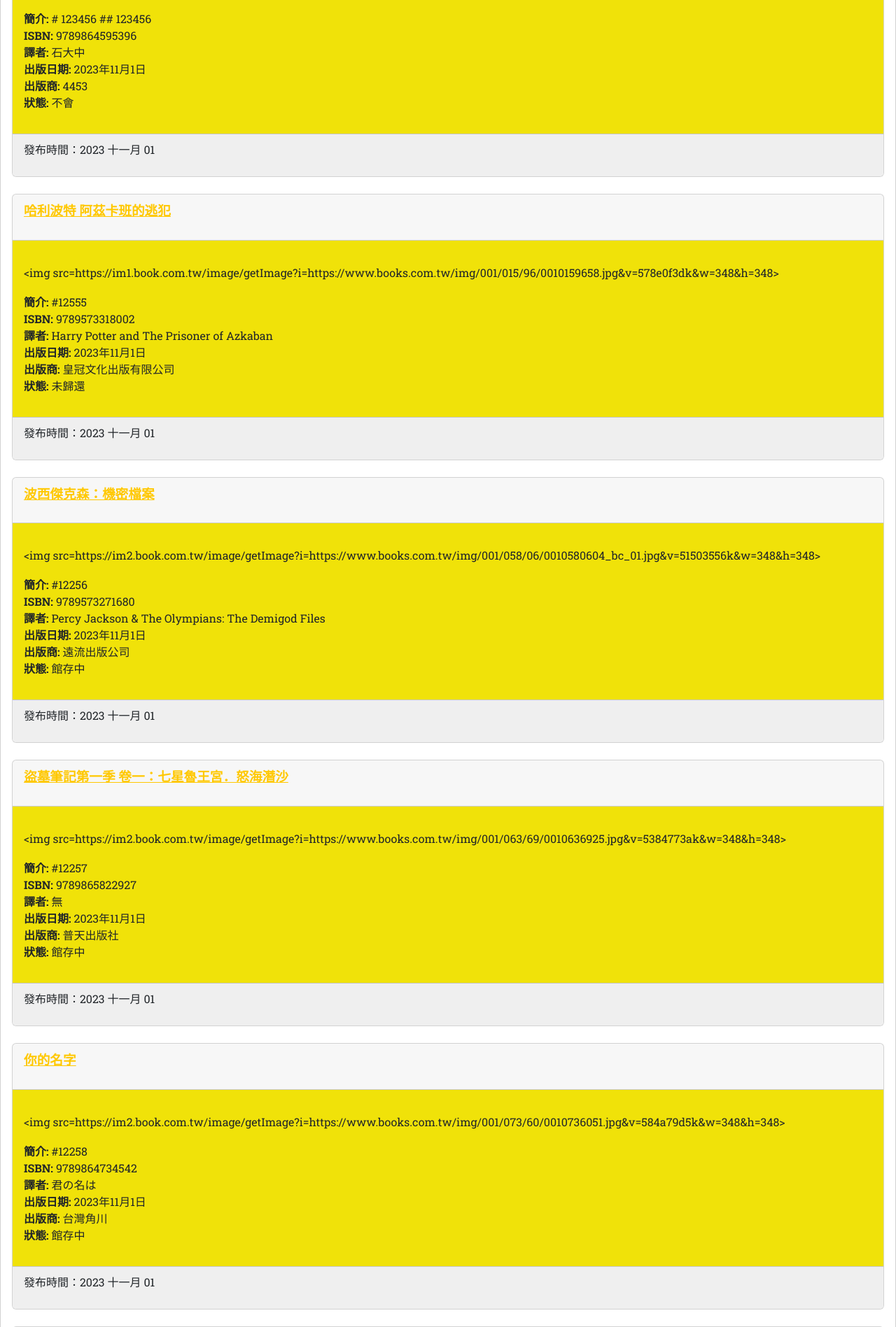
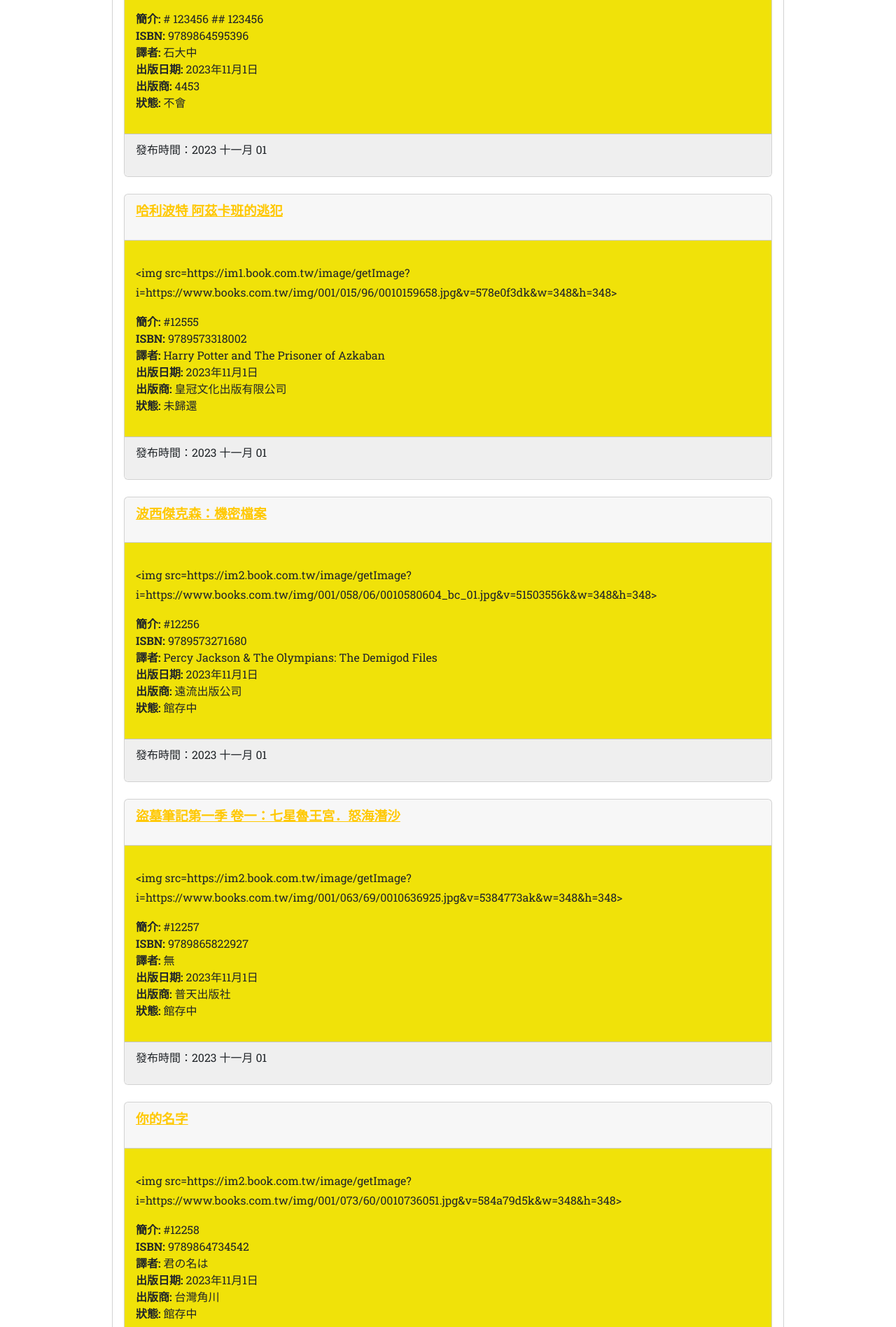
Before and after one commit to 11056002/Final-Exam_Library, a Django app: page / in a window 1280 px wide. Shown: the part 2912-4809 px from the top of the page at 70% size. Run offline with Django 4.2, Linux system fonts and the light colour scheme; data comes from the database, SQL or seed files in the repository; both versions use the stored data as it was after the commit; some libraries are stand-ins or nearby versions.

Commit message:
補充5筆資料，編排初稿確定

```diff
--- a/templates/base2.html
+++ b/templates/base2.html
@@ -94,7 +94,7 @@
             <br>
             <a class="newbutton" href="#services">查看更多書籍</a>
         </section>
-        <div class = "col-sm-12 mx-auto ">
+        <div class = "col-sm-9 mx-auto">
             <div class="card">
                 <div class ="card-header">
                     {% block headmessage %}{% endblock headmessage %}
--- a/templates/index.html
+++ b/templates/index.html
@@ -1,7 +1,7 @@
 {% extends "base2.html" %}
 {% load markdown_extras %}
-{% block title %}歡迎光臨我的部落格{% endblock title %}
-{% block headmessage %} <h3 style='font-family:標楷體; text-align: center;'>本站文章列表</h3> {% endblock headmessage %}
+{% block title %}歡迎光臨本館{% endblock title %}
+{% block headmessage %} <h3 style='font-family:標楷體; text-align: center;'>本館藏書</h3> {% endblock headmessage %}
 {% block content %}
     <h2>書本列表</h2>
         {% for book in books %}
@@ -13,13 +13,13 @@
                 </div>
                 <div class='card-body' style='background-color:#F0E209'>
                     <p class="text-muted">
-                        <p class="text-muted">{{ book.book_img  | convert_markdown | safe }}  </p>
-                        <strong>簡介:</strong> {{ book.book_con  }}<br>
-                        <strong>ISBN:</strong> {{ book.ISBN }}<br>
-                        <strong>譯者:</strong> {{ book.translator }}<br>
-                        <strong>出版日期:</strong> {{ book.date }}<br>
-                        <strong>出版商:</strong> {{ book.publisher }}<br>
-                        <strong>狀態:</strong> {{ book.status }}<br>
+                        <p class="text-muted text-start">{{ book.book_img  | convert_markdown | safe }}  </p>
+                        <strong class="text-end">簡介:</strong> {{ book.book_con  }}<br>
+                        <strong class="text-end">ISBN:</strong> {{ book.ISBN }}<br>
+                        <strong class="text-end">譯者:</strong> {{ book.translator }}<br>
+                        <strong class="text-end">出版日期:</strong> {{ book.date }}<br>
+                        <strong class="text-end">出版商:</strong> {{ book.publisher }}<br>
+                        <strong class="text-end">狀態:</strong> {{ book.status }}<br>
                     </p>
                 </div>
                 <div class='card-footer' style='background-color:#efefef'>
```
Also changed, not shown: db.sqlite3.
